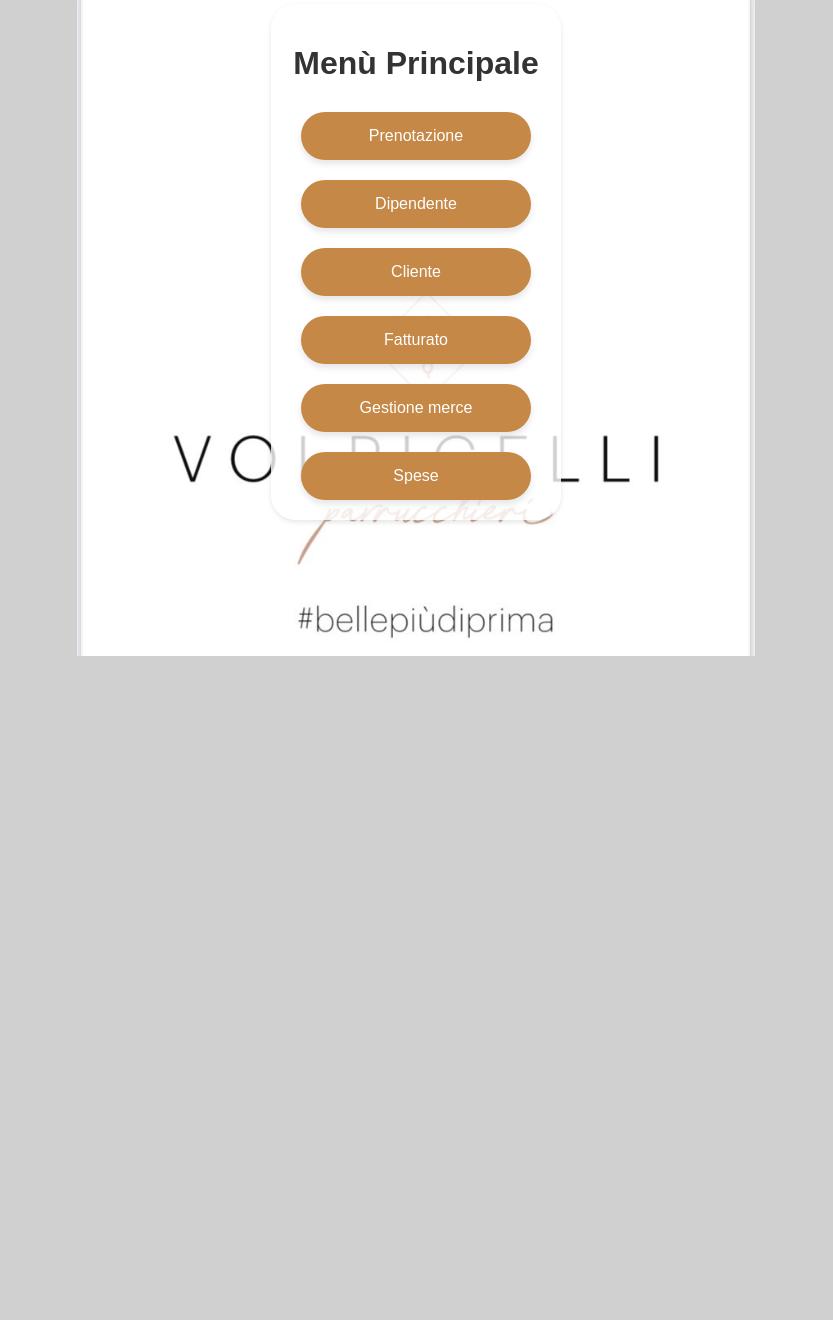
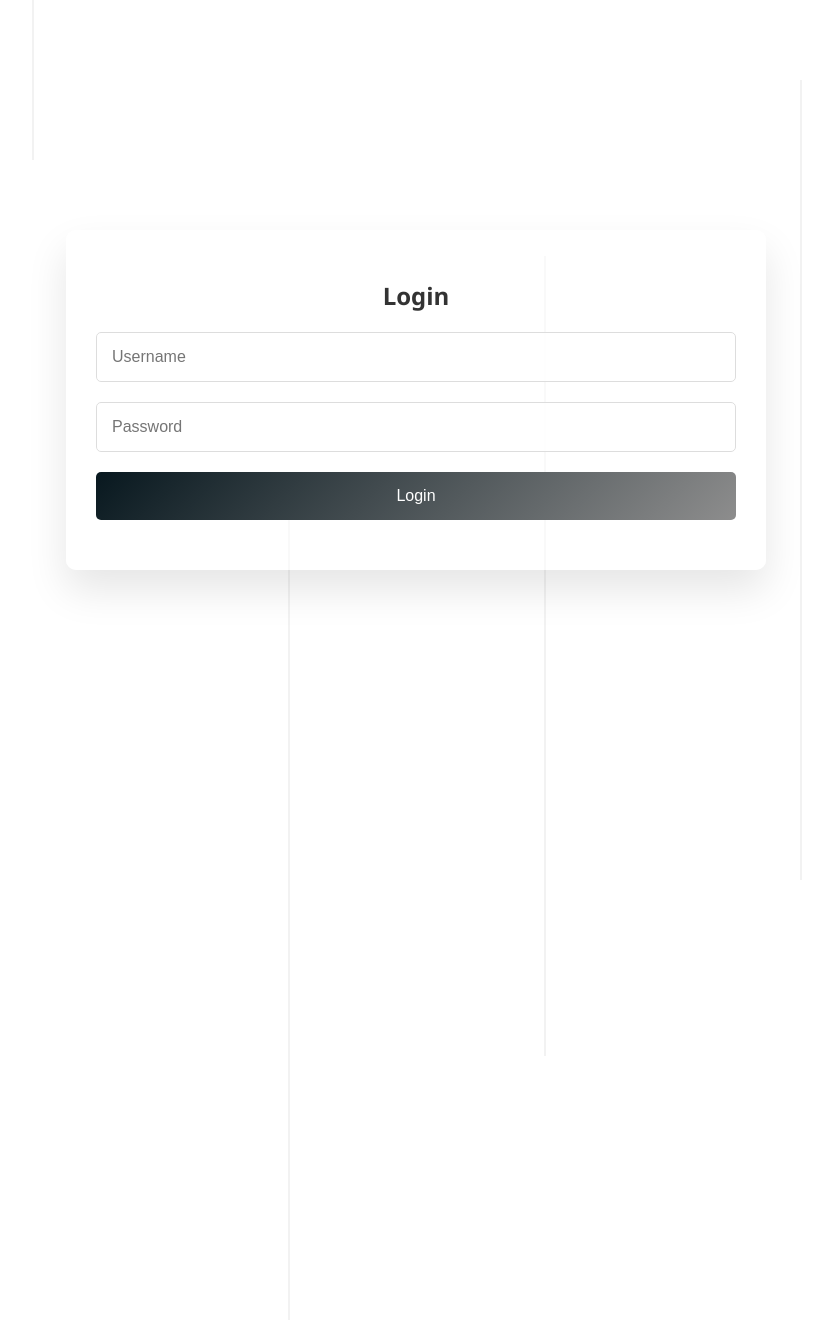
Before and after one commit to vordkan/Raf, a Flask app: page / in a window 1280 px wide. Shown: the whole page, without its empty margins (224-1057 px from the left). Before the commit the page ends 656 px from the top, so only its background shows below. Run offline with Flask 3, Linux system fonts and the light colour scheme.

Commit message:
login e css
aggiunta del login e modifica dei css

```diff
--- a/app.py
+++ b/app.py
@@ -44,7 +44,28 @@
 # Pagina principale
 @app.route('/')
 def index():
-    return render_template('index.html')
+    return render_template('login.html')
+
+# Carica gli utenti dal file JSON
+try:
+    with open('utenti.json') as f:
+        utenti = json.load(f)['utenti']
+except FileNotFoundError:
+    print("Il file JSON degli utenti non è stato trovato.")
+    utenti = []
+
+# Pagina login
+@app.route('/login', methods=['POST'])
+def login():
+    username = request.form['username']
+    password = request.form['password']
+
+    for utente in utenti:
+        if utente['username'] == username and utente['password'] == password:
+            return render_template('index.html')
+
+    return jsonify({"success": False, "message": "Credenziali non valide"})
+
 
 # Pagina delle prenotazioni
 @app.route('/prenotazione')
--- a/static/css/fatturato.css
+++ b/static/css/fatturato.css
@@ -49,14 +49,14 @@
 }
 
 input[type="submit"] {
-    background-color: #c58846;
+    background: linear-gradient(135deg, #08181f, #8d8d8d);
     color: #fff;
     cursor: pointer;
     transition: background-color 0.3s;
 }
 
 input[type="submit"]:hover {
-    background-color: #cb7b2b;
+    background: linear-gradient(135deg, #8d8d8d, #08181f);
 }
 
 /* Stile per i messaggi di errore */
--- a/static/css/index.css
+++ b/static/css/index.css
@@ -3,18 +3,50 @@
     background-color: #d0d0d0;
     margin: 0;
     padding: 0;
-    background-image: url('../immagini/sfondo2.jpeg');
-    background-size: 53% auto;
-    background-repeat: no-repeat;
-    background-position: top center;
+    overflow: hidden;
 }
 
-h1 {
-    text-align: center;
-    color: #333;
-    margin-bottom: 30px;
+.background-lines {
+    position: absolute;
+    width: 100%;
+    height: 100%;
+    top: 0;
+    left: 0;
+    pointer-events: none;
+    z-index: -1;
 }
 
+.background-line {
+    position: absolute;
+    background-color: rgba(0, 0, 0, 0.05);
+    pointer-events: none;
+    animation: animateLine linear infinite;
+}
+
+@keyframes animateLine {
+    0% {
+        transform: translateY(-100%);
+    }
+    100% {
+        transform: translateY(100%);
+    }
+}
+
+.background-line:nth-child(1) {
+    animation-duration: 6s;
+}
+
+.background-line:nth-child(2) {
+    animation-duration: 8s;
+}
+
+.background-line:nth-child(3) {
+    animation-duration: 10s;
+}
+
+.background-line:nth-child(4) {
+    animation-duration: 12s;
+}
 
 .container {
     max-width: 250px;
@@ -36,14 +68,13 @@
     align-items: center;
 }
 
-
 .menu-button {
     width: 100%;
     max-width: 200px;
     padding: 15px;
     border: none;
     border-radius: 45px;
-    background-color: rgb(197, 136, 70);
+    background: linear-gradient(135deg, #08181f, #8d8d8d);
     color: #fff;
     text-align: center;
     text-decoration: none;
@@ -52,8 +83,7 @@
     margin: 0 auto;
 }
 
-
 .menu-button:hover {
-    background-color: rgb(203, 123, 43);
+    background: linear-gradient(135deg, #8d8d8d, #08181f);
     box-shadow: 0 8px 12px rgba(0, 0, 0, 0.2);
 }
--- /dev/null
+++ b/static/css/login.css
@@ -0,0 +1,111 @@
+body {
+    font-family: 'Segoe UI', Tahoma, Geneva, Verdana, sans-serif;
+    margin: 0;
+    padding: 0;
+    display: flex;
+    justify-content: center;
+    align-items: center;
+    height: 100vh;
+    overflow: hidden;
+}
+
+.background-lines {
+    position: absolute;
+    width: 100%;
+    height: 100%;
+    top: 0;
+    left: 0;
+    pointer-events: none;
+    z-index: -1;
+}
+
+.background-line {
+    position: absolute;
+    background-color: rgba(0, 0, 0, 0.05);
+    pointer-events: none;
+    animation: animateLine linear infinite;
+}
+
+@keyframes animateLine {
+    0% {
+        transform: translateY(-100%);
+    }
+    100% {
+        transform: translateY(100%);
+    }
+}
+
+.background-line:nth-child(1) {
+    animation-duration: 6s;
+}
+
+.background-line:nth-child(2) {
+    animation-duration: 8s;
+}
+
+.background-line:nth-child(3) {
+    animation-duration: 10s;
+}
+
+.background-line:nth-child(4) {
+    animation-duration: 12s;
+}
+
+form {
+    background-color: rgba(255, 255, 255, 0.5);
+    padding: 30px; /* Utilizzo di pixel invece di vw */
+    border-radius: 10px;
+    box-shadow: 0 20px 40px rgba(0, 0, 0, 0.1); /* Modifica delle dimensioni dell'ombra per una migliore visibilità */
+    width: 90%; /* Utilizzo di percentuali per adattarsi alle dimensioni dello schermo */
+    max-width: 400px; /* Limita la larghezza massima per una migliore leggibilità su schermi grandi */
+}
+
+input[type="text"],
+input[type="password"],
+input[type="submit"] {
+    width: 100%;
+    margin-bottom: 20px; /* Utilizzo di pixel invece di vw */
+    padding: 15px; /* Utilizzo di pixel invece di vw */
+    border: none;
+    border-radius: 5px;
+    box-sizing: border-box;
+    font-size: 16px; /* Utilizzo di pixel invece di vw */
+    color: #333;
+    background-color: rgba(255, 255, 255, 0.8);
+}
+
+input[type="text"],
+input[type="password"] {
+    border: 1px solid #ddd;
+}
+
+input[type="submit"] {
+    background: linear-gradient(135deg, #08181f, #8d8d8d);
+    color: #fff;
+    cursor: pointer;
+    transition: background-color 0.3s ease;
+}
+
+input[type="submit"]:hover {
+    background: linear-gradient(135deg, #8d8d8d, #08181f);
+}
+
+h2 {
+    margin-bottom: 20px; /* Utilizzo di pixel invece di vw */
+    text-align: center;
+    color: #333;
+    font-size: 24px; /* Utilizzo di pixel invece di vw */
+}
+
+p {
+    text-align: center;
+    font-size: 18px; /* Utilizzo di pixel invece di vw */
+    color: #666;
+}
+
+@media only screen and (min-width: 768px) {
+    /* Regole CSS per schermi di dimensioni maggiori, ad esempio tablet o desktop */
+    form {
+        max-width: 50%; /* Limita la larghezza massima a 50% del viewport */
+    }
+}
--- a/static/css/merci.css
+++ b/static/css/merci.css
@@ -67,7 +67,7 @@
 }
 
 input[type="submit"] {
-    background-color: #C58846FF;
+    background: linear-gradient(135deg, #08181f, #8d8d8d);
     color: white;
     padding: 10px 20px;
     border: none;
@@ -76,7 +76,7 @@
 }
 
 input[type="submit"]:hover {
-    background-color: #CB7B2BFF;
+    background: linear-gradient(135deg, #8d8d8d, #08181f);
 }
 
 /* Table styles */
--- a/static/css/prenotazione.css
+++ b/static/css/prenotazione.css
@@ -61,7 +61,7 @@
 }
 
 input[type="submit"] {
-    background-color: #c58846;
+    background: linear-gradient(135deg, #08181f, #8d8d8d);
     color: #fff;
     cursor: pointer;
     transition: background-color 0.3s;
@@ -71,7 +71,7 @@
 
 
 input[type="submit"]:hover {
-    background-color: #cb7b2b;
+    background: linear-gradient(135deg, #8d8d8d, #08181f);
 }
 
 /* Calendario */
--- a/templates/index.html
+++ b/templates/index.html
@@ -7,6 +7,14 @@
     <link rel="stylesheet" href="../static/css/index.css">
 </head>
 <body>
+
+<div class="background-lines">
+    <!-- Genera le linee di sfondo -->
+    <div class="background-line" style="width: 2px; height: 100%; left: 20%;"></div>
+    <div class="background-line" style="width: 2px; height: 100%; left: 40%;"></div>
+    <div class="background-line" style="width: 2px; height: 100%; left: 60%;"></div>
+    <div class="background-line" style="width: 2px; height: 100%; left: 80%;"></div>
+</div>
 
 <div class="container">
     <h1>Menù Principale</h1>
--- /dev/null
+++ b/templates/login.html
@@ -0,0 +1,25 @@
+<!DOCTYPE html>
+<html lang="en">
+<head>
+    <meta charset="UTF-8">
+    <meta name="viewport" content="width=device-width, initial-scale=1.0">
+    <title>Login</title>
+    <link rel="stylesheet" href="{{ url_for('static', filename='css/login.css') }}">
+</head>
+<body>
+<div class="background-lines">
+    <!-- Genera le linee di sfondo -->
+    <div class="background-line" style="width: 2px; height: 100%; left: 20%;"></div>
+    <div class="background-line" style="width: 2px; height: 100%; left: 40%;"></div>
+    <div class="background-line" style="width: 2px; height: 100%; left: 60%;"></div>
+    <div class="background-line" style="width: 2px; height: 100%; left: 80%;"></div>
+</div>
+
+<form action="/login" method="POST">
+    <h2>Login</h2>
+    <input type="text" name="username" placeholder="Username" required>
+    <input type="password" name="password" placeholder="Password" required>
+    <input type="submit" value="Login">
+</form>
+</body>
+</html>
--- /dev/null
+++ b/utenti.json
@@ -0,0 +1,5 @@
+{
+  "utenti": [
+    {"username": "admin", "password": "admin"}
+  ]
+}
```
Also changed, not shown: credenziali con python.txt (added, +22 -0 lines), static/css/cliente.css (+4 -19 lines), static/css/dipendente.css (+4 -3 lines).
